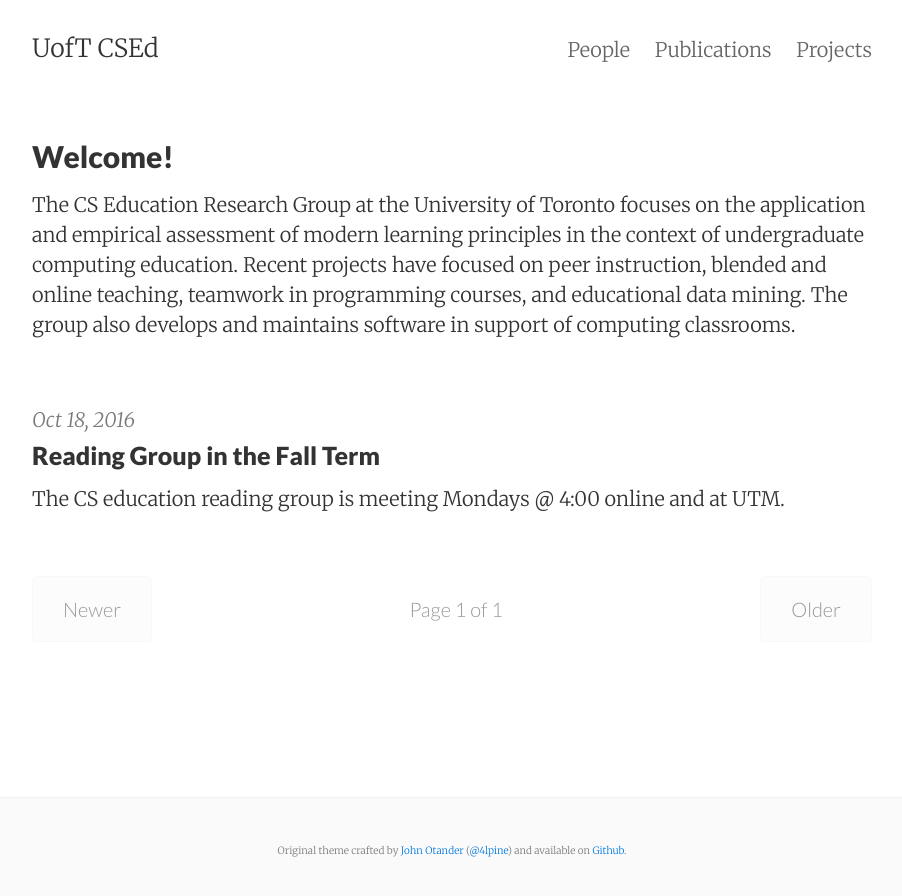
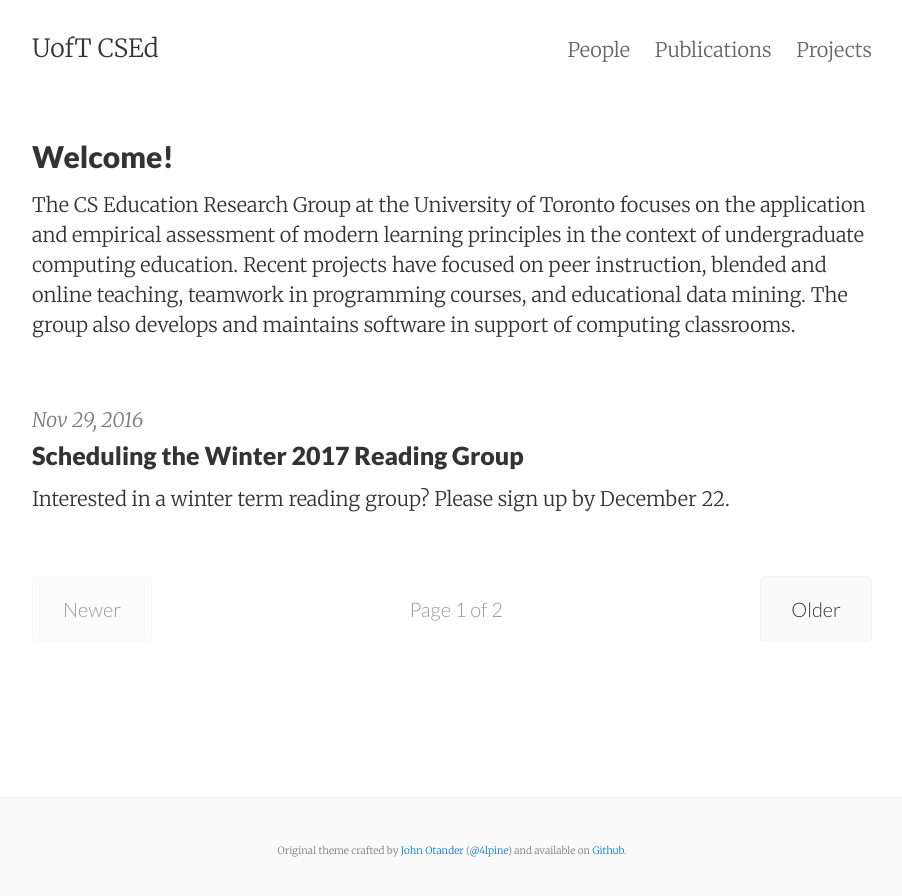
Before and after one commit to uoftcsed/uoftcsed.github.io, a Jekyll site: the page built from index.html, in a window 1280 px wide. Shown: the top 896 px of the page, without its empty margins (188-1090 px from the left). Built offline with Jekyll 4.4.1, drawn with Linux system fonts in a browser that asks for light colours; the list of posts is cut into pages by our own code; some of the changed lines change nothing that is shown.

Commit message:
Adding winter term signup

```diff
--- a/_config.yml
+++ b/_config.yml
@@ -49,7 +49,7 @@ markdown:     kramdown
 redcarpet:
   extensions: ['smart', 'tables', 'with_toc_data']
 permalink:    pretty
-paginate:     4
+paginate:     1
 sass:
   compressed: true
 gems:
--- /dev/null
+++ b/_posts/2016-11-29-winter-scheduling.md
@@ -0,0 +1,12 @@
+---
+layout:     post
+title:      Scheduling the Winter 2017 Reading Group
+date:       2016-11-29 21:24:00
+summary:    Interested in a winter term reading group? Please sign up by December 22.
+categories: events
+---
+
+The fall term reading group was a lot of fun. About 9 of us met each week to share ideas about this year's ICER papers.
+We're hoping to run a similar undergraduate-focused reading group at UTM and on skype in the winter term. If you're interested in joining us, please [fill in your availability](http://doodle.com/poll/p626z7sfbci24br6). While the poll only includes one week in the winter term, please pick times that work for you throughout the semester. We'll be meeting weekly.
+
+We'll send out details about the final time and location in late December.
```
